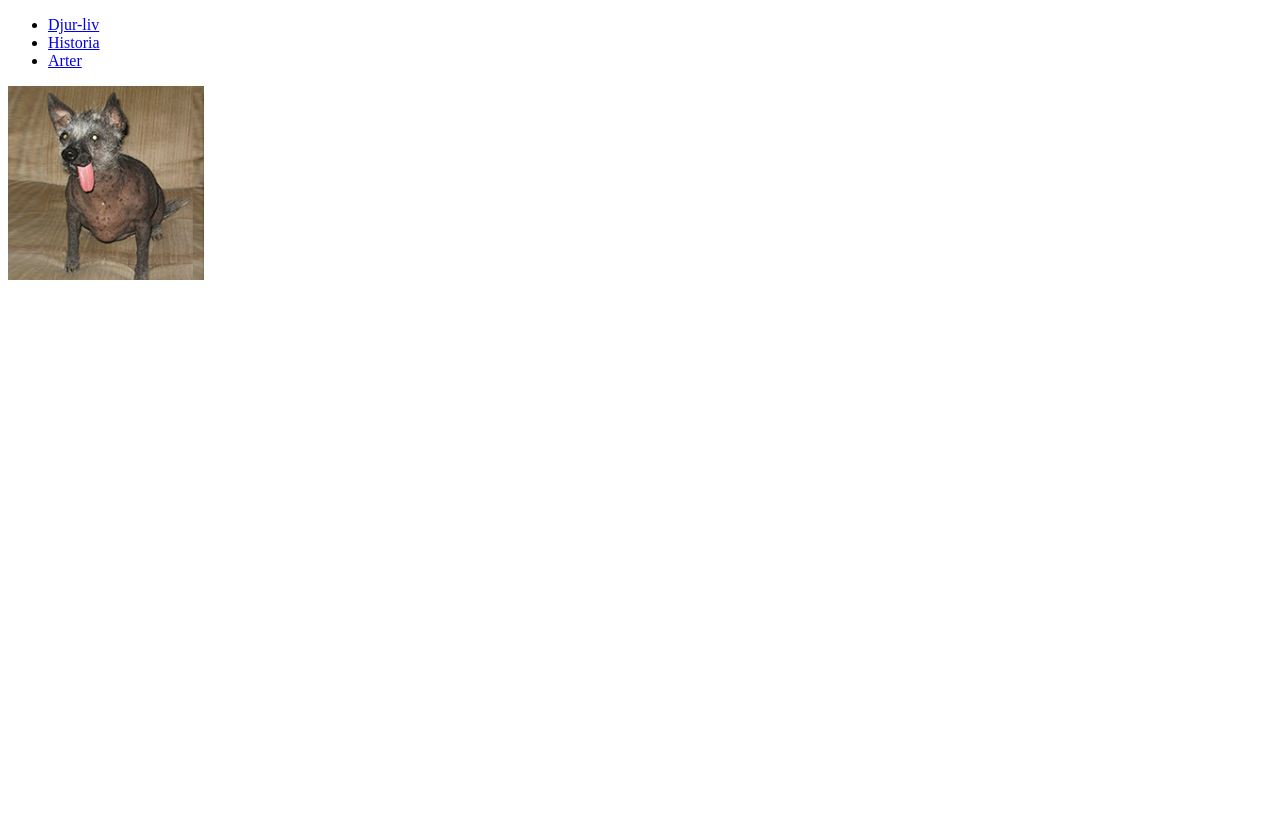
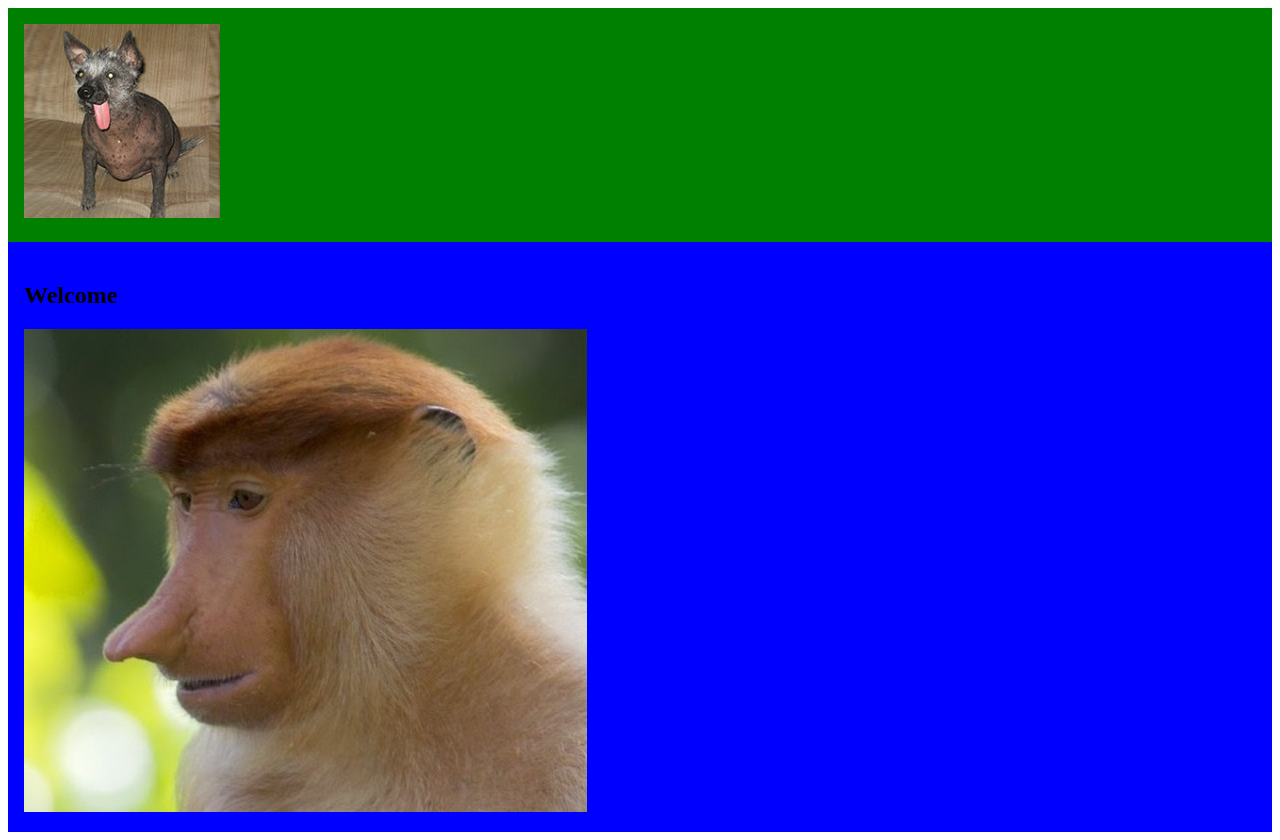
Before and after one commit to Tygelmark/Tygelmark.github.io, a plain HTML site: page projekt 3/djursida.html in a window 1280 px wide. Before the commit the page ends 800 px from the top, so only its background shows below. Drawn offline with Linux system fonts and the light colour scheme.

Commit message:
fler bilder plus mer html
Har lagt till en till bild men tycker att det är svårt nu i början så tar lite tid har även skrivit lite mer html men som sagt går lite segt i början med bilderna så det blir bra och så vidare

```diff
--- a/projekt 3/djur.css
+++ b/projekt 3/djur.css
@@ -0,0 +1,13 @@
+nav{
+    background-color: green;
+    padding: 1rem;
+    padding-bottom: 20px;
+
+}
+
+.hero-header{
+    background-color: blue;
+    padding: 1rem;
+    padding-top: 20px;
+
+}
--- a/projekt 3/djursida.html
+++ b/projekt 3/djursida.html
@@ -23,26 +23,23 @@ Problem från förra gången: [Vad behöver fixas?]
 Kvalitetsmål: [När är du nöjd med dagens arbete?]
 -->
 
+
  <nav>
-        <div class="nav-container">
-
-            <ul class="nav-menu">
-                <li><a href="#" class="logo">Djur-liv</a>
 
 
-                <li>
-                    <a href="#hem" class="active">Historia</a>
-                    <ul class="nav-menu"></ul>
-                </li>
-                <li>
-                    <a href="#om">Arter</a>
-                    <ul class="nav-menu"></ul>
-                </li>
-            </ul>
-        </div>
+             <img src="2 Crocodile/Wierd Animal 2 NY.png" alt="">
+
+
     </nav>
 
-    <img src="2 Crocodile/Wierd Animal 2 NY.png" alt="">
+    <section class="hero-header">
+
+        <div class="hero-content">
+
+            <h1 class="hero-title">Welcome</h1>
+            <img src="2 Crocodile/weird animal 1 nyyy.jpg" alt="">
+
+
 
 
 
```
Also changed, not shown: projekt 3/2 Crocodile/Wierd Animal 1.jpg (deleted), projekt 3/2 Crocodile/weird animal 1 nyyy.jpg (added).
